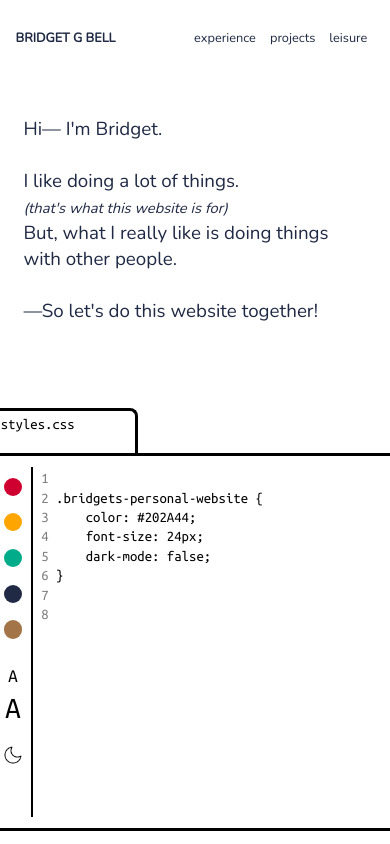
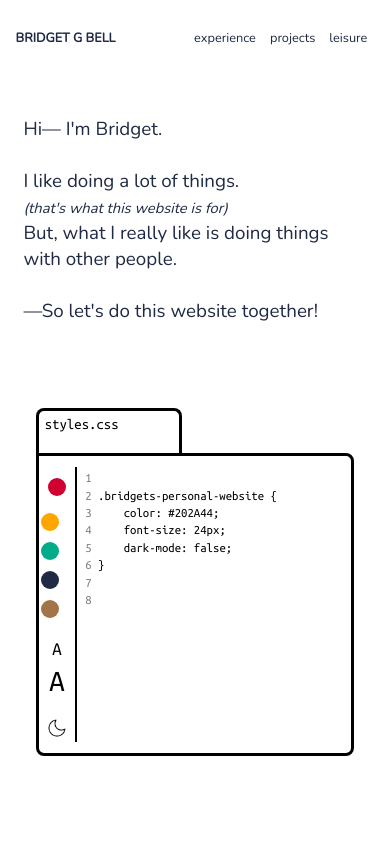
Before and after one commit to b-go-bell/personal-website, a React app in the folder app/: page / in a window 390 px wide. Shown: the top 844 px of the page. Built offline with nearby package versions, Linux system fonts and the light colour scheme.

Commit message:
interactive style troubleshooting

```diff
--- a/app/src/resources/styles/components/home/InteractiveStyle.scss
+++ b/app/src/resources/styles/components/home/InteractiveStyle.scss
@@ -80,7 +80,7 @@
 
 @media screen and (max-width: 600px) {
     .interactive-style-container {
-        width: 50vw;
+        width: 80vw;
         margin-top: 10vh;
         padding-bottom: 10vh;
         display: flex;
@@ -108,9 +108,7 @@
         border: solid;
         border-width: 3px;
         border-color: black;
-        min-height: 350px;
-        height: 30vh;
-        min-width: 400px;
+        width: 80vw;
         border-radius: 0px 8px 8px 8px;
         display: flex;
         padding-top: calc(10px + 0.2vw);
@@ -119,6 +117,7 @@
 }
 
 
+@media screen and (min-width: 600px) {
     .tab-text {
         margin-left: calc(3px + 0.7vw);
         padding-top: calc(3px + 0.7vw);
@@ -240,15 +239,125 @@
     .line-number {
         color: #808080;
     }
+}
 
+@media screen and (max-width: 600px) {
 
-@keyframes slideup {
-    0% {
-      transform: translateY(100%);
-      opacity: 0;
+.tab-text {
+    margin-left: calc(3px + 0.7vw);
+    padding-top: calc(3px + 0.7vw);
+    font-family: 'Ubuntu Mono';
+    font-size: var(--font-size-h3);
+    color: var(--color-highlight1);
 }
-    100% {
-      transform: translateY(0);
-      opacity: 1;
+
+.interactive-sidebar {
+    display: flex;
+    flex-direction: column;
+    border-width: 2px;
+    border-style: solid;
+    border-color: var(--color-highlight1);
+    border-top: none;
+    border-left: none;
+    border-bottom: none;
+    padding-left: 0.5vw;
+    padding-right: 0.5vw;
+}
+
+.red-button {
+    background-color: #cf0030;
+    width: calc(12px + 0.5vw + 0.5vh);
+    height: calc(12px + 0.5vw + 0.5vh);
+    border-radius: 50%;
+    border: none;
+    margin: calc(6px + 0.2vw);
+    margin-top: calc(10px + 0.2vw);
+    cursor: pointer;
+}
+
+.orange-button {
+    background-color: #FFA500;
+    width: calc(12px + 0.5vw + 0.5vh);
+    height: calc(12px + 0.5vw + 0.5vh);
+    border-radius: 50%;
+    border: none;
+    margin-top: calc(10px + 0.2vw);
+    cursor: pointer;
+}
+
+.green-button {
+    background-color: #00AC8A;
+    width: calc(12px + 0.5vw + 0.5vh);
+    height: calc(12px + 0.5vw + 0.5vh);
+    border-radius: 50%;
+    border: none;
+    margin-top: calc(10px + 0.2vw);
+    cursor: pointer;
+}
+
+.navy-button {
+    background-color: #202A44;
+    width: calc(12px + 0.5vw + 0.5vh);
+    height: calc(12px + 0.5vw + 0.5vh);
+    border-radius: 50%;
+    border: none;
+    margin-top: calc(10px + 0.2vw);
+    cursor: pointer;
+}
+
+.brown-button {
+    background-color: #A47449;
+    width: calc(12px + 0.5vw + 0.5vh);
+    height: calc(12px + 0.5vw + 0.5vh);
+    border-radius: 50%;
+    border: none;
+    margin-top: calc(10px + 0.2vw);
+    cursor: pointer;
+}
+
+.small-text-button {
+    font-family: 'Ubuntu Mono';
+    font-size: calc(6px + var(--font-size-h4));
+    color: var(--color-highlight1);
+    border: none;
+    background: none;
+    cursor: pointer;
+}
+
+.big-text-button {
+    font-family: 'Ubuntu Mono';
+    font-size: calc(6px + var(--font-size-h1));
+    color: var(--color-highlight1);
+    border: none;
+    background: none;
+    margin-top: 5px;
+    cursor: pointer;
+}
+
+.icon-button {
+    background: none;
+    border: none;
+    cursor: pointer;
+}
+
+.dark-mode-icon {
+    width: calc(14px + 0.5vw + 0.5vh);
+    height: calc(14px + 0.5vw + 0.5vh);
+}
+
+.codespace {
+    font-family: 'Ubuntu Mono';
+    padding-left: 1vw;
+
+}
+
+.code-line {
+    margin: calc(4px + 0.1vw);
+    font-size: var(--font-size-h4);
+    color: var(--color-highlight1);
+}
+
+.line-number {
+    color: #808080;
 }
 }
```
Lines whose indentation alone changed are shown as unchanged.
